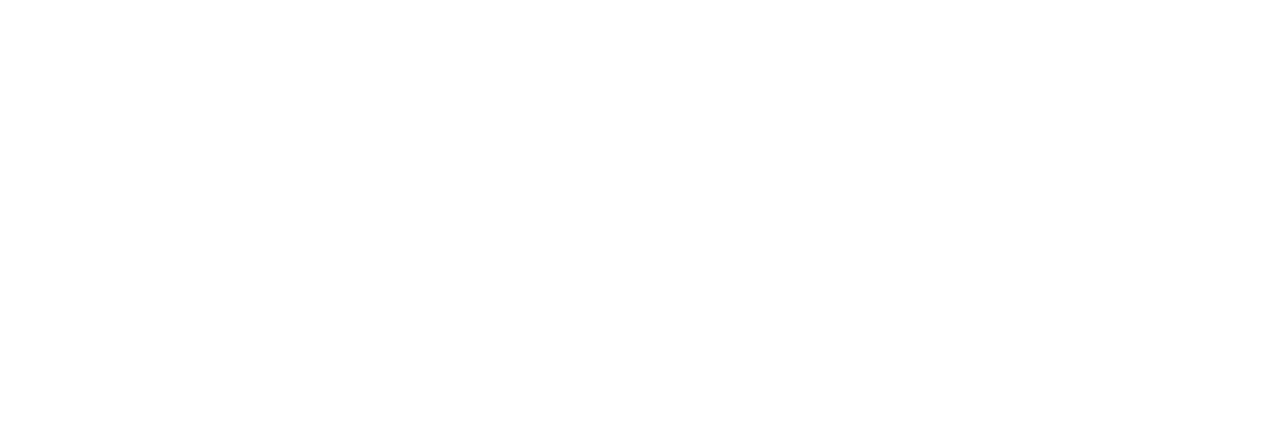
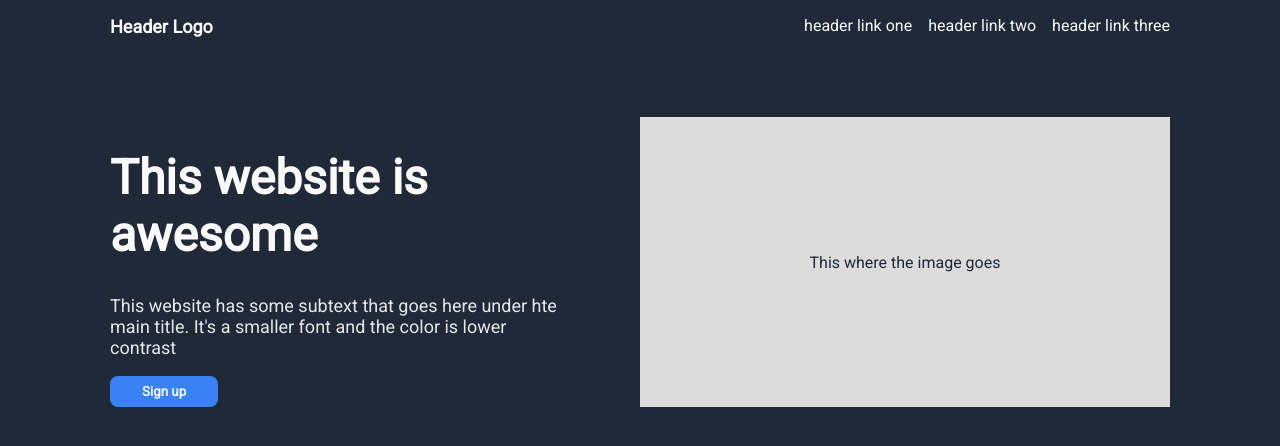
Before and after one commit to haroonalbar/odin-project-1, a plain HTML site: page index.html in a window 1280 px wide. Drawn offline with Linux system fonts and the light colour scheme; a web font is replaced by a local one.

Commit message:
header and hero done

```diff
--- a/index.html
+++ b/index.html
@@ -8,6 +8,29 @@
     <link rel="stylesheet" href="styles.css">
 </head>
 <body>
+    <!-- header  -->
+    <div class="header-bg">
+        <div class="header white mid">
+            <div>Header Logo</div>
+            <nav>
+                <div>header link one</div>
+                <div>header link two</div>
+                <div>header link three</div>
+            </nav>
+        </div>
+        <div class="white mid hero">
+            <div class="hero-left">
+                <h1 class="title">This website is awesome</h1>
+                <p>This website has some subtext that goes here under hte main title. It's a smaller font and the color is lower contrast</p>
+                <button class="white">Sign up</button>
+            </div>
+            <div class="hero-right">
+                <div>
+                    This where the image goes
+                </div>
+            </div>
+        </div>
+    </div>
 
 </body>
 </html>
--- a/styles.css
+++ b/styles.css
@@ -0,0 +1,75 @@
+@import url('https://fonts.googleapis.com/css2?family=Manrope&family=Roboto&family=Tomorrow&display=swap');
+*{
+    font-family: "Roboto", Arial, Helvetica, sans-serif;
+}
+body{
+    padding: 0;
+    margin: 0;
+}
+.mid{
+    width: 1060px;
+    margin: 0 auto;
+}
+.white{
+    color: #f9faf8;
+}
+.header-bg{
+    background-color: #1f2937;
+    height: 100vh;
+}
+.header{
+    display: flex;
+    justify-content: space-between;
+    padding: 16px;
+    margin-bottom: 64px;
+}
+.header>div{
+    font-size: large;
+    font-weight: 1000;
+}
+.header>nav{
+    display: flex;
+    gap: 16px;
+}
+
+.hero{
+    display: flex;
+    /* gap: 16px; */
+}
+/* .hero-left{
+    display: flex;
+    flex-direction: column;
+} */
+.hero-left{
+    flex: 1;
+}
+.title{
+    font-size: 48px;
+    max-width: 400px;
+
+}
+.hero-left>p{
+    font-size: 18px;
+    color: #e5e7eb;
+    max-width: 450px;
+    margin-top: 0px;
+}
+.hero-left>button{
+    background-color: #3882f6;
+    border: 0;
+    padding: 8px 32px;
+    border-radius: .5rem;
+    font-weight: bold;
+}
+
+.hero-right{
+    display: flex;
+    justify-content: center;
+    align-items: center;
+    flex: 1;
+    background-color: gainsboro;
+    color: #1f2937;
+}
+/* .hero-right>div{
+    margin: auto auto;
+} */
```
